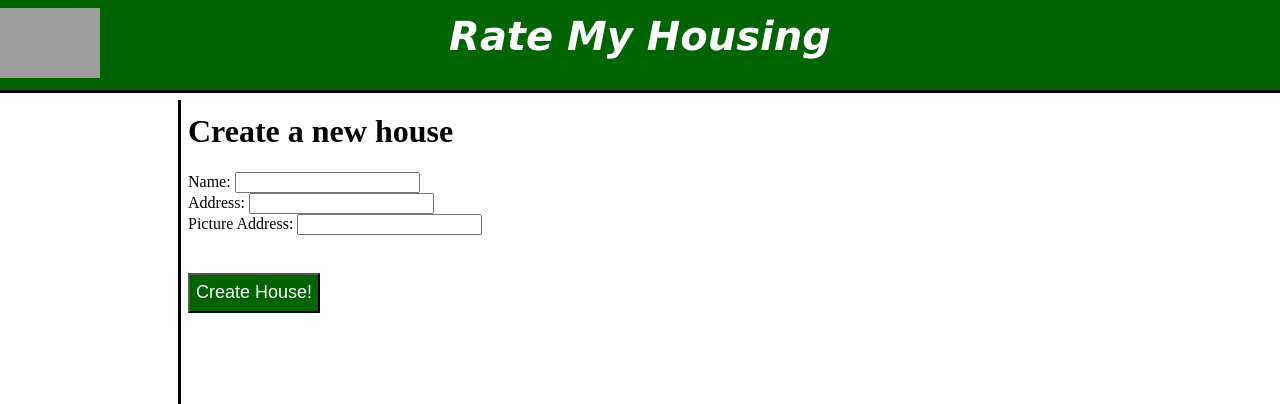
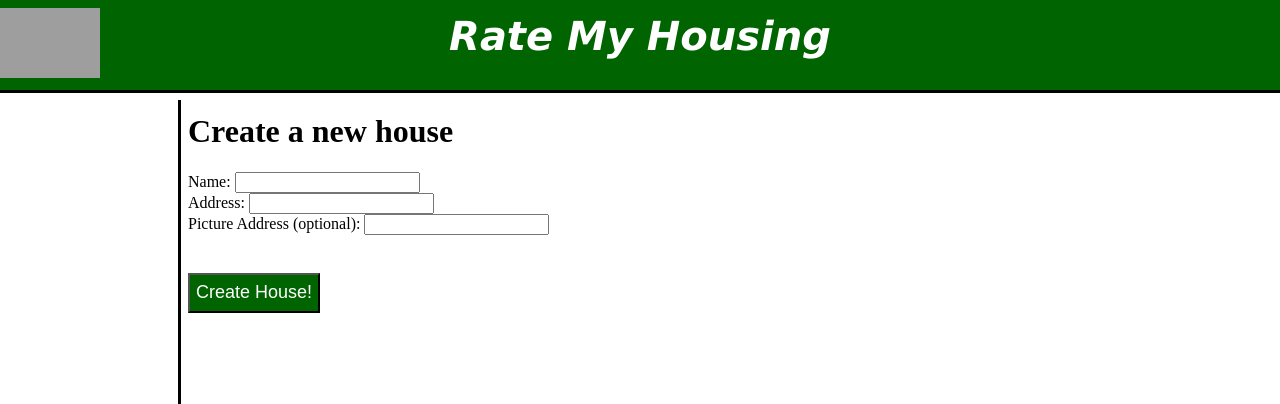
Before and after one commit to keanedawg/CS313-01, a PHP site: page /cs313-06/createhouse.php in a window 1280 px wide. Shown: the top 404 px of the page. Run offline with PHP 8.4, Linux system fonts and the light colour scheme; data that the repository does not hold is empty; some libraries are stand-ins or nearby versions; grey boxes are pictures that could not be loaded.

Commit message:
set createhouse to be method post

```diff
--- a/cs313-06/createhouse.php
+++ b/cs313-06/createhouse.php
@@ -16,12 +16,12 @@ $myDb = get_db();
     ?>
     <div class="main">
         <h1>Create a new house</h1>
-        <form action="./submitemployee.php" method="get">
+        <form action="./submitemployee.php" method="post">
             Name: <input required type="text" name="address">
             <br>
             Address: <input required type="text" name="address">
             <br>
-            Picture Address: <input required type="text" name="address">
+            Picture Address (optional): <input type="text" name="address">
             <br>
             <br>
             <input class="submit-review" type="submit" value="Create House!">
```
